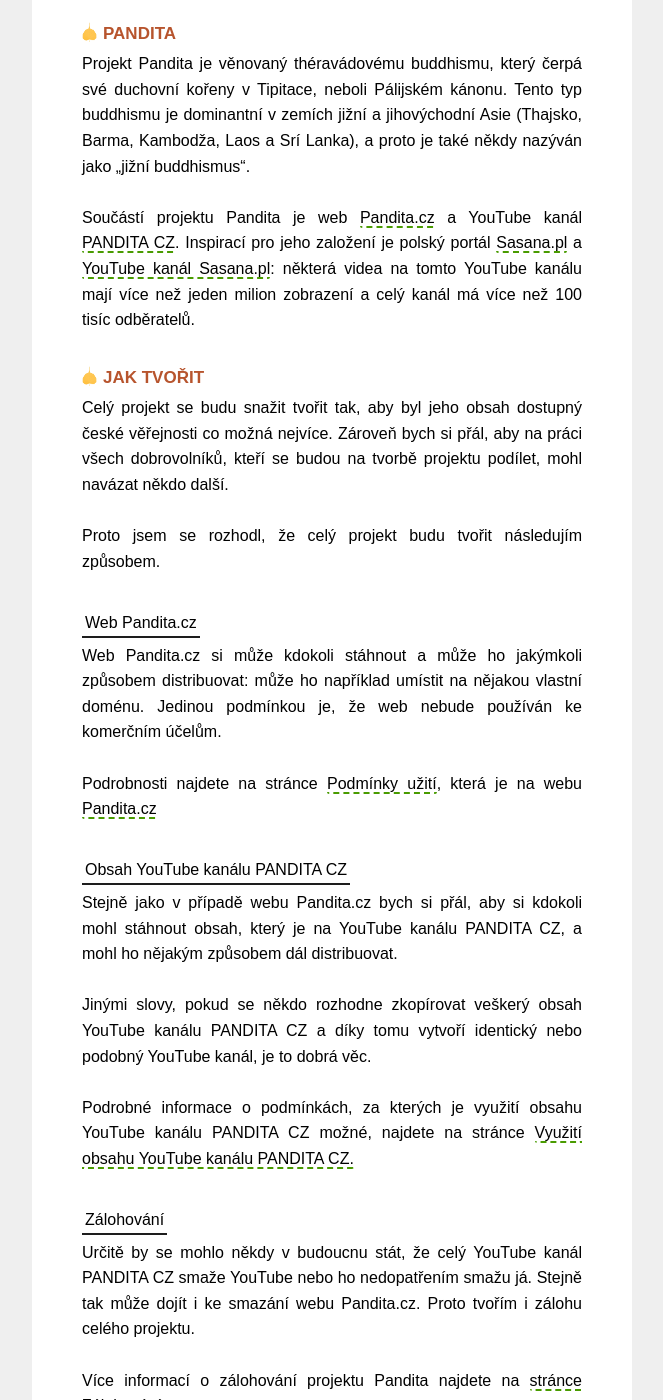
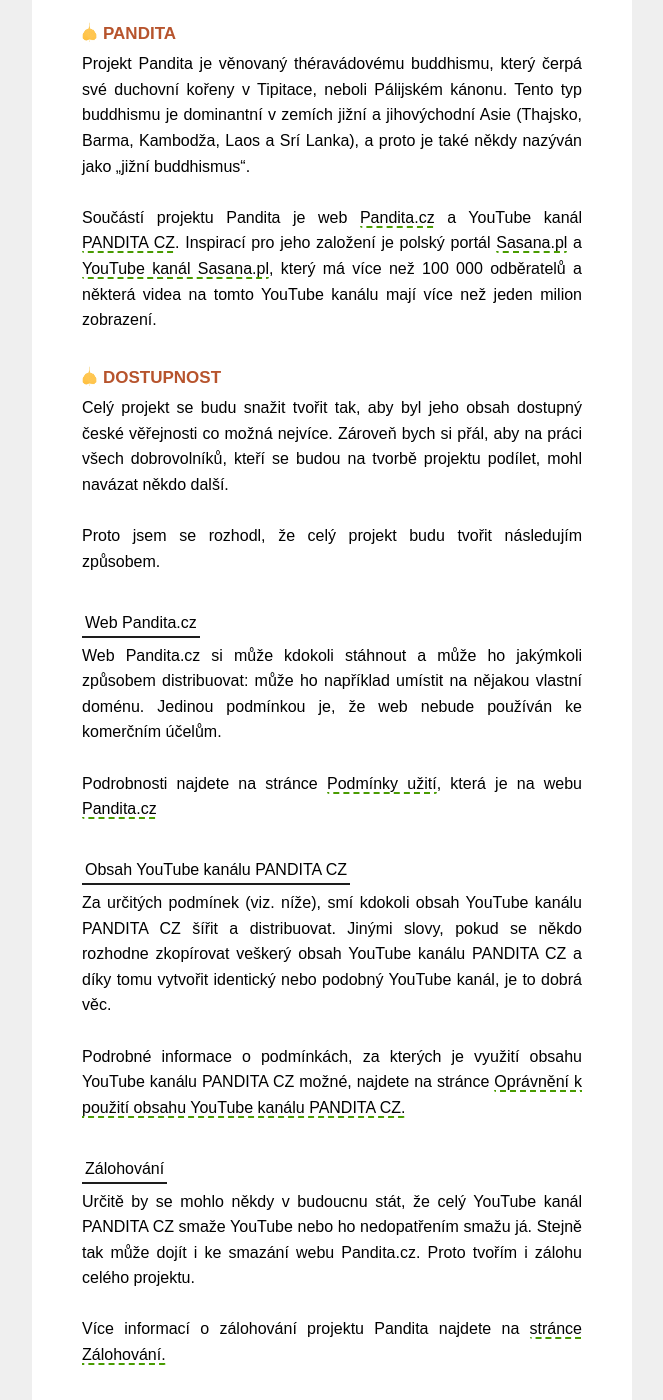
Before and after one commit to Borek78/jak-tvorit-panditu, a Jekyll site: the page built from index.md, in a window 1280 px wide and 1400 px high, scrolled down 466 px. Shown: the whole window, without its empty margins (308-971 px from the left). Built offline with Jekyll 4.4.1, drawn with Linux system fonts in a browser that asks for light colours; some of the changed text lies outside the part shown.

Commit message:
dokoncovani stranky uvod

```diff
--- a/index.md
+++ b/index.md
@@ -19,15 +19,15 @@
 
 Projekt Pandita je věnovaný théravádovému buddhismu, který čerpá své duchovní kořeny v Tipitace, neboli Pálijském kánonu. Tento typ buddhismu je dominantní v zemích jižní a jihovýchodní Asie (Thajsko, Barma, Kambodža, Laos a Srí Lanka), a proto je také někdy nazýván jako „jižní buddhismus“.<br><br>
 
-Součástí projektu Pandita je web [Pandita.cz](https://pandita.cz/) a YouTube kanál [PANDITA CZ](https://www.youtube.com/channel/UC1IIp3Yo_PaJPsEU9BUk1ew). Inspirací pro jeho založení je polský portál [Sasana.pl](https://pandita.cz/) a [YouTube kanál Sasana.pl](https://www.youtube.com/user/sasanaPL): některá videa na tomto YouTube kanálu mají více než jeden milion zobrazení a celý kanál má více než 100 tisíc odběratelů.
+Součástí projektu Pandita je web [Pandita.cz](https://pandita.cz/) a YouTube kanál [PANDITA CZ](https://www.youtube.com/channel/UC1IIp3Yo_PaJPsEU9BUk1ew). Inspirací pro jeho založení je polský portál [Sasana.pl](https://pandita.cz/) a [YouTube kanál Sasana.pl](https://www.youtube.com/user/sasanaPL), který má více než 100 000 odběratelů a některá videa na tomto YouTube kanálu mají více než jeden milion zobrazení.
 
-### JAK TVOŘIT
+### DOSTUPNOST
 
 Celý projekt se budu snažit tvořit tak, aby byl jeho obsah dostupný české věřejnosti co možná nejvíce. Zároveň bych si přál, aby na práci všech dobrovolníků, kteří se budou na tvorbě projektu podílet, mohl navázat někdo další.<br><br>
 
 Proto jsem se rozhodl, že celý projekt budu tvořit následujím způsobem.<br><br>
 
-<span class="underline-uvod"  >
+<span class="underline-uvod" style="margin-top:10px"  >
 Web Pandita.cz
 </span>
 
@@ -38,11 +38,9 @@
 <span class="underline-uvod"  >
 Obsah YouTube kanálu PANDITA CZ
 </span><br>
-Stejně jako v případě webu Pandita.cz bych si přál, aby si kdokoli mohl stáhnout obsah, který je na YouTube kanálu PANDITA CZ, a mohl ho nějakým způsobem dál distribuovat.<br><br>
+Za určitých podmínek (viz. níže), smí kdokoli obsah YouTube kanálu PANDITA CZ šířit a distribuovat. Jinými slovy, pokud se někdo rozhodne zkopírovat veškerý obsah YouTube kanálu PANDITA CZ a díky tomu vytvořit identický nebo podobný YouTube kanál, je to dobrá věc.<br><br>
 
-Jinými slovy, pokud se někdo rozhodne zkopírovat veškerý obsah YouTube kanálu PANDITA CZ a díky tomu vytvoří identický nebo podobný YouTube kanál, je to dobrá věc.<br><br>
-
-Podrobné informace o podmínkách, za kterých je využití obsahu YouTube kanálu PANDITA CZ možné, najdete na stránce [Využití obsahu YouTube kanálu PANDITA CZ.](vyuziti-obsahu-youtube-kanalu-pandita-cz.html)
+Podrobné informace o podmínkách, za kterých je využití obsahu YouTube kanálu PANDITA CZ možné, najdete na stránce [Oprávnění k použití obsahu YouTube kanálu PANDITA CZ.](opravneni-k-pouziti-obsahu-youtube-kanalu-pandita-cz.html)
 <br><br>
 
 <div>
@@ -54,7 +52,7 @@
 
 Více informací o zálohování projektu Pandita najdete na [stránce Zálohování.](zalohovani.html)
 
-### Jak se zapojit
+### TVORBA
 
 Pokud byste chtěli projekt Pandita.cz spoluvytvářet navšivte stránku [Jak se zapojit.](jak-se-zapojit.html)
 
```
Also changed, not shown: other parts of index.md (+1 -1 lines), blog.md (+4 -2 lines), typ-licenci-na-youtube.md (deleted, +0 -24 lines), typy-licenci-na-youtube.md (added, +21 -0 lines), opravneni-k-pouziti-obsahu-youtube-kanalu-pandita-cz.md (renamed from vyuziti-obsahu-youtube-kanalu-pandita-cz.md).
